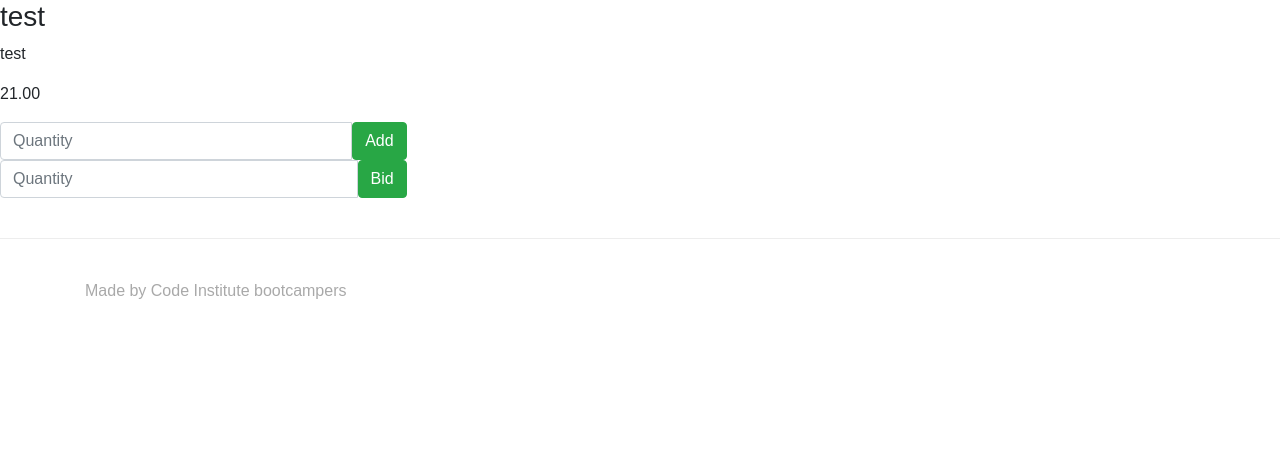
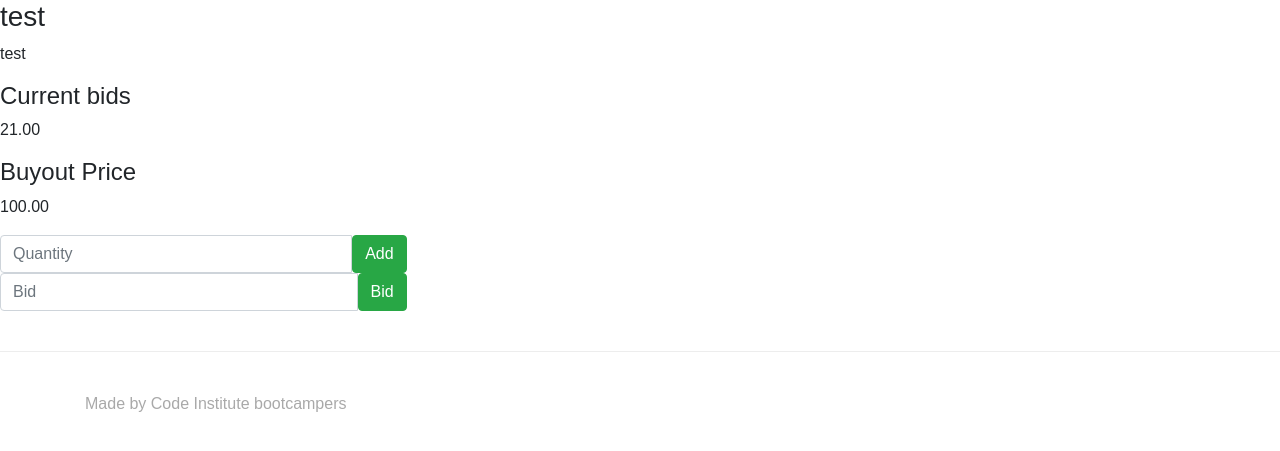
Before and after one commit to elg1e/elg1e-Vintage, a Django app: page /products/ in a window 1280 px wide. Shown: the part 56-507 px from the top of the page. Run offline with Django 3.2, Linux system fonts and the light colour scheme; data comes from the database, SQL or seed files in the repository; both versions use the stored data as it was after the commit; some libraries are stand-ins or nearby versions.

Commit message:
added create bid function

```diff
--- a/bids/models.py
+++ b/bids/models.py
@@ -8,7 +8,6 @@ import datetime
 
 # Create your models here.
 
-
 class bidding(models.Model):
     product = models.ForeignKey(Product, null=False)
     user = models.ForeignKey(User, on_delete=models.CASCADE)
--- a/bids/templates/bids.html
+++ b/bids/templates/bids.html
@@ -1,7 +1,7 @@
-<form method="POST" action="">
+<form method="POST" action="{% url 'add_bid' product.id %}">
 {% csrf_token %}
     <div class="input-group">
-        <input name="quantity" type="number" min="1" max="999" class="form-control" placeholder="Quantity">
+        <input name="bid" type="number" min="1" max="999" class="form-control" placeholder="Bid">
         <span class="input-group-btn"></span>
         <button class="btn btn-success" type="submit">Bid</button>
     </div>
--- a/bids/urls.py
+++ b/bids/urls.py
@@ -2,5 +2,5 @@ from django.conf.urls import url, include
 from .views import add_bid
 
 urlpatterns = [
-    url(r'^addBid/(?P<id>\d+)', add_bid, name='add_a_bid'),
+    url(r'^addBid/(?P<id>\d+)', add_bid, name='add_bid'),
 ]
--- a/products/models.py
+++ b/products/models.py
@@ -19,6 +19,7 @@ class Product(models.Model):
     clothingType = models.CharField(max_length=50, choices=CLOTHING_TYPE, default='')
     description = models.TextField()
     price = models.DecimalField(max_digits=6, decimal_places=2)
+    buyout = models.DecimalField(max_digits=6, decimal_places=2)
     image = models.ImageField(upload_to='images')
 
     def __str__(self):
--- a/products/templates/products.html
+++ b/products/templates/products.html
@@ -10,7 +10,10 @@
             <div class="product" style="background-image: url('{{ MEDIA_URL }}{{ product.image }}')"></div>
             <h3>{{ product.name }}</h3>
             <p class="product-description">{{ product.description }}</p>
+            <h4>Current bids</h4>
             <p>{{ product.price }}</p>
+            <h4>Buyout Price</h4>
+            <p>{{ product.buyout }}</p>
             <form method="POST" action="{% url 'add_to_cart' product.id %}">
                 {% csrf_token %}
                 <div class="input-group">
```
Also changed, not shown: bids/views.py (+17 -3 lines), db.sqlite3, media/images/rollingStoneT_m2MxBow.jpg (added), media/images/testImage.jpg (added), products/migrations/0002_product_buyout.py (added).
